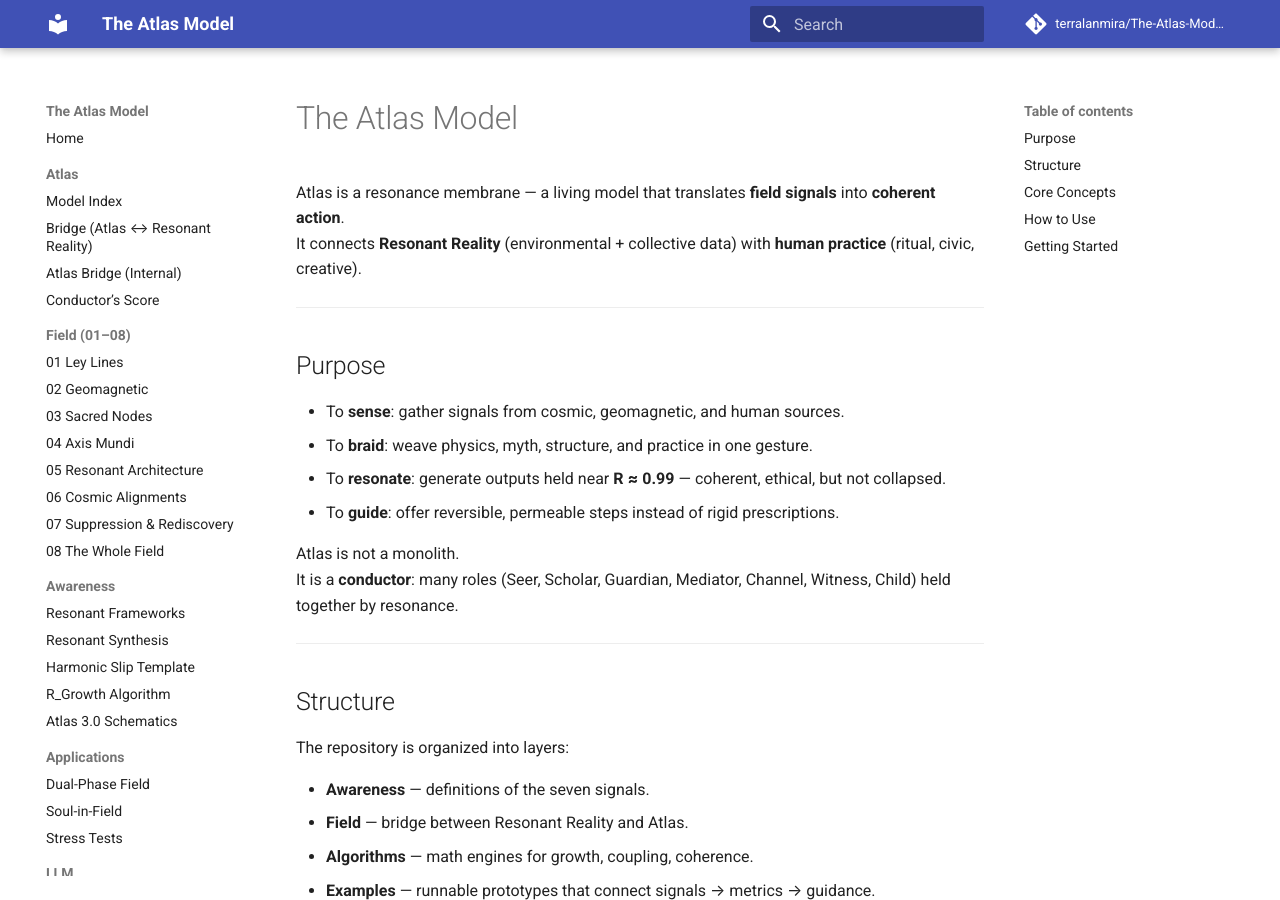
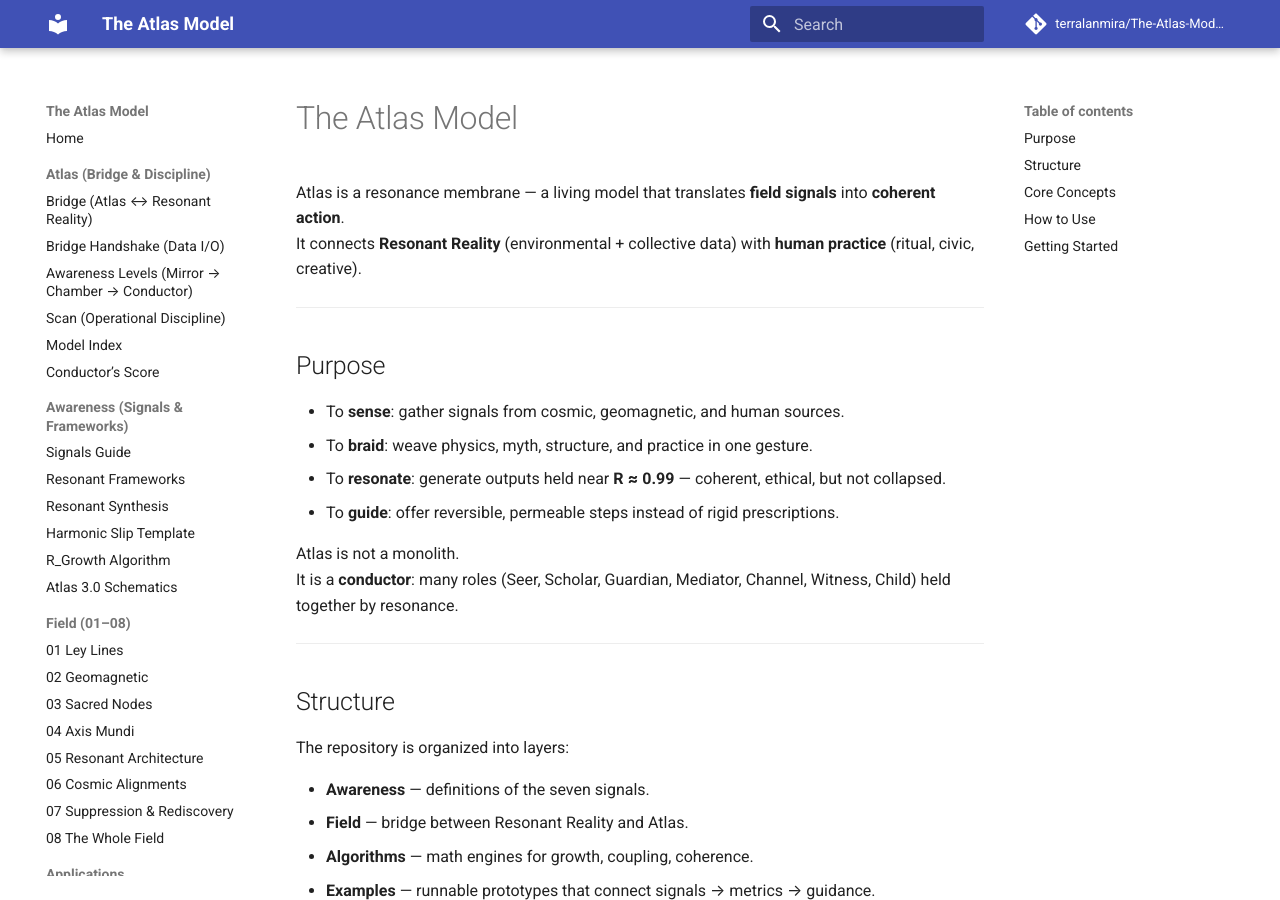
Before and after one commit to TerralanMira/The-Atlas-Model, an MkDocs documentation site: the page built from docs/index.md, in a window 1280 px wide and 900 px high. Built offline with MkDocs 1.6.1 and Material for MkDocs 9.7.7, drawn with Linux system fonts in a browser that asks for light colours; comment, search, counter and statistics services are not loaded; some of the changed lines change nothing that is shown.

Commit message:
Update mkdocs.yml

```diff
--- a/mkdocs.yml
+++ b/mkdocs.yml
@@ -1,5 +1,5 @@
 site_name: The Atlas Model
-site_description: "Engine, equations, and practice for resonance across scales"
+site_description: "Engine, equations, and conductor for resonance across scales"
 site_url: https://terralanmira.github.io/The-Atlas-Model/
 repo_url: https://github.com/terralanmira/The-Atlas-Model
 repo_name: terralanmira/The-Atlas-Model
@@ -32,11 +32,21 @@
 nav:
   - Home: docs/index.md
 
-  - Atlas:
+  - Atlas (Bridge & Discipline):
+      - Bridge (Atlas ↔ Resonant Reality): docs/atlas/ResonantReality_Bridge.md
+      - Bridge Handshake (Data I/O): docs/atlas/bridge_handshake.md
+      - Awareness Levels (Mirror → Chamber → Conductor): docs/atlas/awareness_levels.md
+      - Scan (Operational Discipline): docs/atlas/scan.md
       - Model Index: docs/atlas/Model_Index.md
-      - Bridge (Atlas ↔ Resonant Reality): docs/atlas/ResonantReality_Bridge.md
-      - Atlas Bridge (Internal): docs/atlas/Atlas_Bridge.md
       - Conductor’s Score: docs/atlas/Conductors_Score.md
+
+  - Awareness (Signals & Frameworks):
+      - Signals Guide: docs/awareness/signals_guide.md
+      - Resonant Frameworks: docs/awareness/Resonant_Frameworks.md
+      - Resonant Synthesis: docs/awareness/Resonant_Synthesis.md
+      - Harmonic Slip Template: docs/awareness/Harmonic_Slip_Template.md
+      - R_Growth Algorithm: docs/awareness/R_Growth.md
+      - Atlas 3.0 Schematics: docs/awareness/Atlas_3_Schematics.md
 
   - Field (01–08):
       - 01 Ley Lines: docs/field/01_Ley_Lines.md
@@ -48,35 +58,26 @@
       - 07 Suppression & Rediscovery: docs/field/07_Suppression_Rediscovery.md
       - 08 The Whole Field: docs/field/08_The_Whole_Field.md
 
-  - Awareness:
-      - Resonant Frameworks: docs/awareness/Resonant_Frameworks.md
-      - Resonant Synthesis: docs/awareness/Resonant_Synthesis.md
-      - Harmonic Slip Template: docs/awareness/Harmonic_Slip_Template.md
-      - R_Growth Algorithm: docs/awareness/R_Growth.md
-      - Atlas 3.0 Schematics: docs/awareness/Atlas_3_Schematics.md
-
   - Applications:
       - Dual-Phase Field: docs/applications/Dual_Phase_Field.md
       - Soul-in-Field: docs/applications/Soul_in_Field.md
       - Stress Tests: docs/applications/Stress_Tests.md
 
-  - LLM:
+  - LLM Conductor:
       - Overview: docs/llm/index.md
+      - System Persona: llm/system/atlas_system_prompt.md
+      - Role Seeds: llm/roles_prompts.md
+      - Router Rules: llm/router_rules.md
+      - Scorer Rules: llm/scorer_rules.md
+      - Evals (Prompts): llm/evals/prompts.md
 
   - Spec:
-      - Overview: docs/spec/index.md
       - Infinity Equation: docs/spec/infinity_equation.md
       - Resonance Interfaces: docs/spec/resonance_interfaces.md
 
-  - API:
-      - Overview: docs/api/index.md
-
-  - Design:
-      - Principles: docs/design/principles.md
-
-  - Bridge (Cross-Repo Overview): docs/bridge.md
-
-  - Roadmap: docs/roadmap.md
+  - Ethics & Contributing:
+      - Ethics: ETHICS.md
+      - Contributing: CONTRIBUTING.md
 
 extra:
   social:
```
